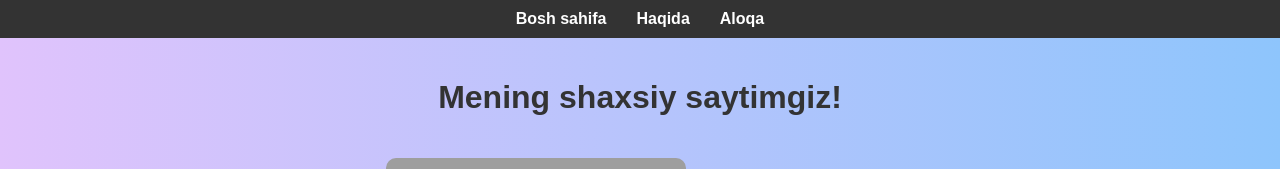
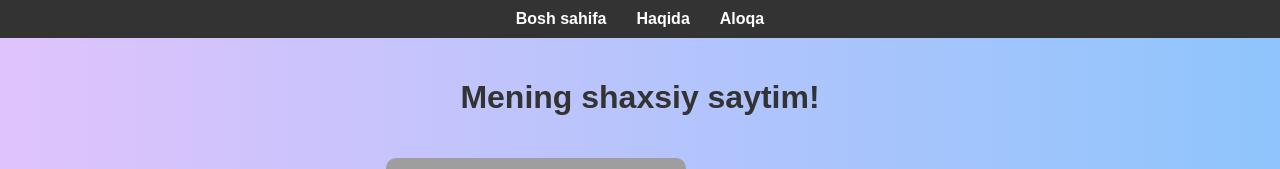
Before and after one commit to Dili1101/my-first-website, a plain HTML site: page index.html in a window 1280 px wide. Shown: the top 169 px of the page. Drawn offline with Linux system fonts and the light colour scheme; grey boxes are pictures that could not be loaded.

Commit message:
Add files via upload

```diff
--- a/index.html
+++ b/index.html
@@ -16,7 +16,7 @@
   </nav>
 
   <div class="container">
-    <h1>Mening shaxsiy saytimgiz!</h1>
+    <h1>Mening shaxsiy saytim!</h1>
     <img src="https://picsum.photos/300/200" alt="Tasodifiy rasm">
     <button id="btn">Fon rangini o'zgartir!</button>
   </div>
```
